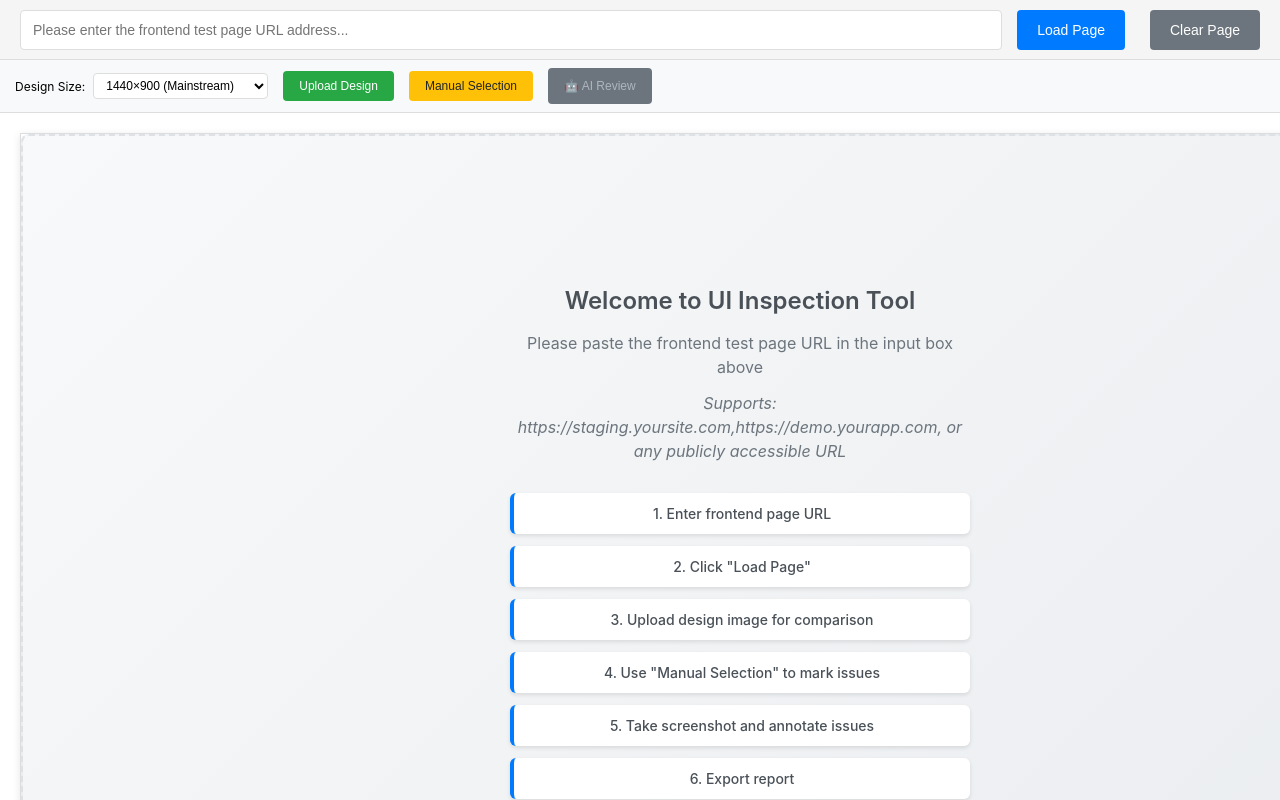
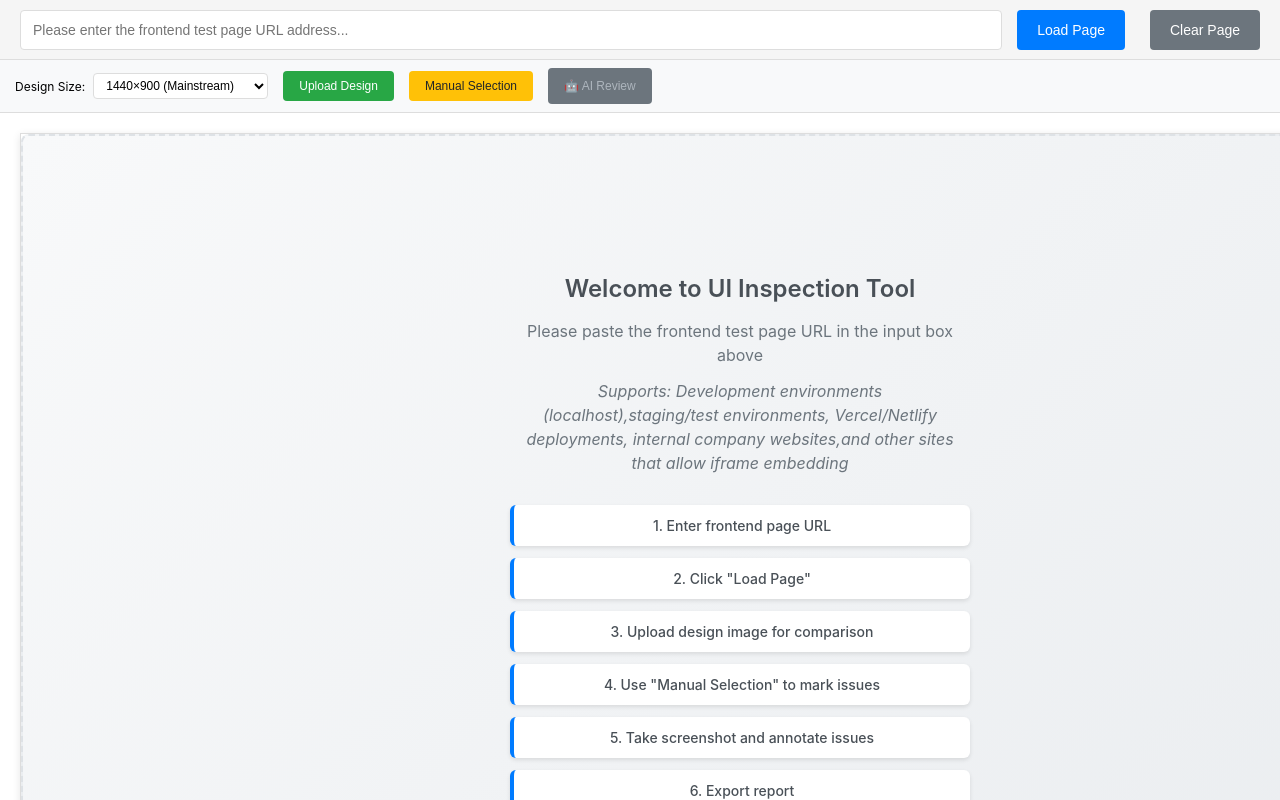
Before and after one commit to qianyangyang-cloud/ui-inspection-tool, a React (Create React App) app: page / in a window 1280 px wide. Built offline with nearby package versions, Linux system fonts and the light colour scheme.

Commit message:
Update App.js

```diff
--- a/src/App.js
+++ b/src/App.js
@@ -740,7 +740,7 @@ function App() {
                   <div className="placeholder-content">
                     <h3>Welcome to UI Inspection Tool</h3>
                     <p>Please paste the frontend test page URL in the input box above</p>
-                    <p className="placeholder-example">Supports: https://staging.yoursite.com,https://demo.yourapp.com, or any publicly accessible URL</p>
+                    <p className="placeholder-example">Supports: Development environments (localhost),staging/test environments, Vercel/Netlify deployments, internal company websites,and other sites that allow iframe embedding</p>
                     <div className="placeholder-steps">
                       <div className="step">1. Enter frontend page URL</div>
                       <div className="step">2. Click "Load Page"</div>
```
